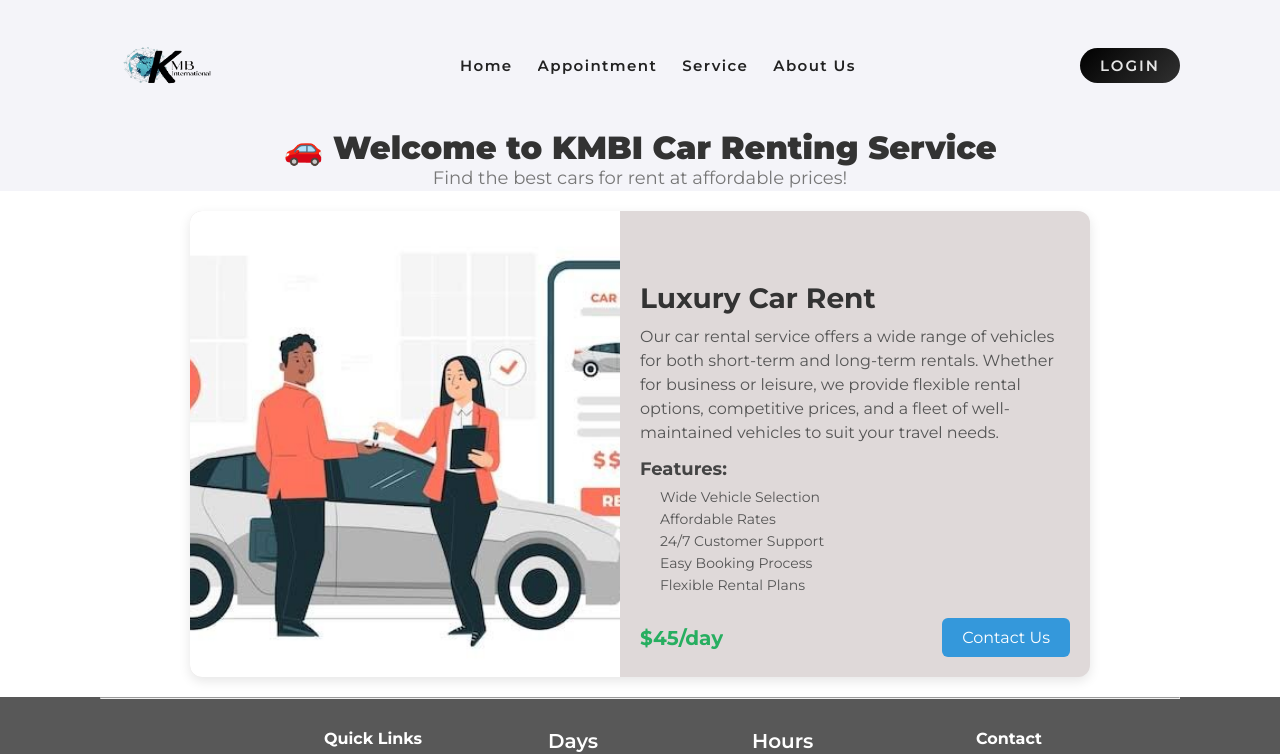
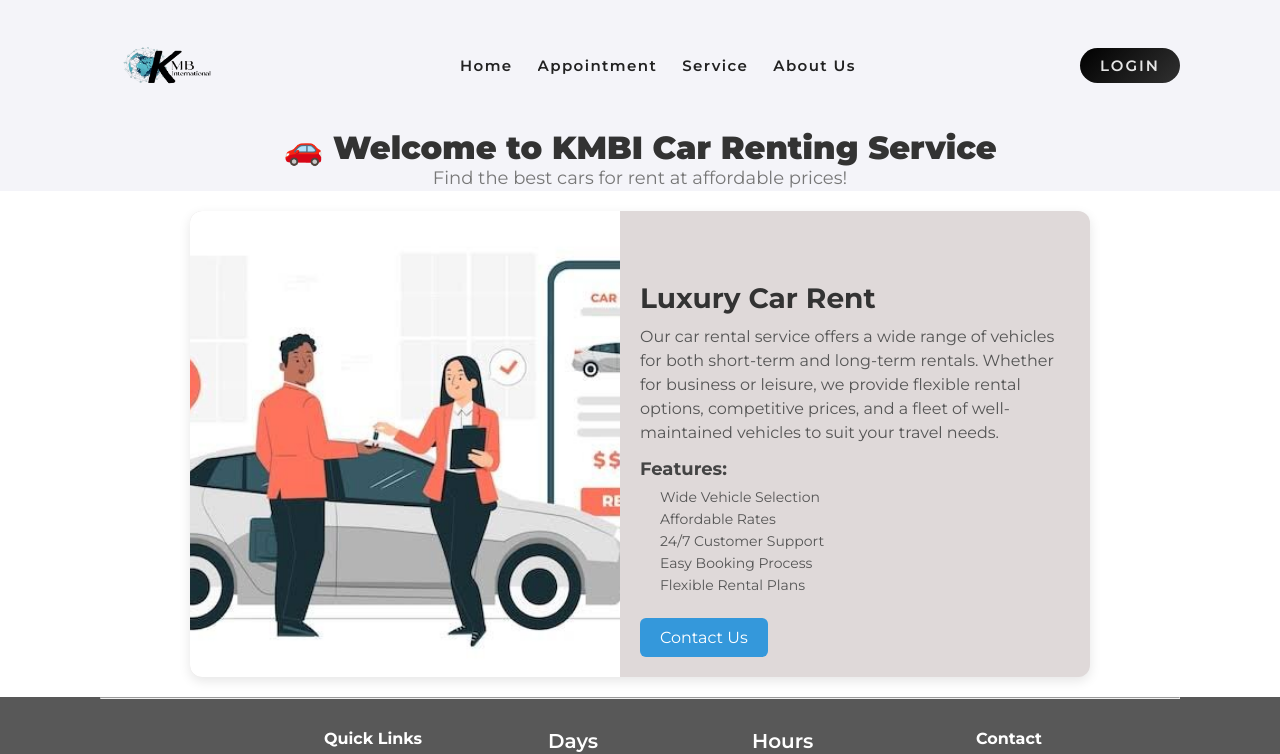
Before and after one commit to GMMemon875/KMB, a React (Vite) app: page /car-rent in a window 1280 px wide. Shown: the top 754 px of the page. Built offline with nearby package versions, Linux system fonts and the light colour scheme; no server answers.

Commit message:
Correction Some Spelling Mistake

```diff
--- a/src/Pages/CarRent.jsx
+++ b/src/Pages/CarRent.jsx
@@ -45,7 +45,7 @@
 
             {/* Footer Section */}
             <div className="car-footer">
-              <span className="car-price">$45/day</span>
+              {/* <span className="car-price">$45/day</span> */}
               <button
                 className="book-now-btn"
                 onClick={() => navigate(`/Appointment`)}
--- a/src/Pages/Consttruction.jsx
+++ b/src/Pages/Consttruction.jsx
@@ -48,7 +48,7 @@
 
             {/* Footer Section */}
             <div className="car-footer">
-              <span className="car-price">$45/day</span>
+              {/* <span className="car-price">$45/day</span> */}
               <button
                 className="book-now-btn"
                 onClick={() => navigate(`/Appointment`)}
--- a/src/Pages/Corton.jsx
+++ b/src/Pages/Corton.jsx
@@ -44,7 +44,7 @@
 
             {/* Footer Section */}
             <div className="car-footer">
-              <span className="car-price">$45/day</span>
+              {/* <span className="car-price">$45/day</span> */}
               <button
                 className="book-now-btn"
                 onClick={() => navigate(`/Appointment`)}
--- a/src/Pages/Export.jsx
+++ b/src/Pages/Export.jsx
@@ -49,7 +49,7 @@
 
             {/* Footer Section */}
             <div className="car-footer">
-              <span className="car-price">$45/day</span>
+              {/* <span className="car-price">$45/day</span> */}
               <button
                 className="book-now-btn"
                 onClick={() => navigate(`/Appointment`)}
--- a/src/Pages/GFS.jsx
+++ b/src/Pages/GFS.jsx
@@ -44,7 +44,7 @@
 
             {/* Footer Section */}
             <div className="car-footer">
-              <span className="car-price">$45/day</span>
+              {/* <span className="car-price">$45/day</span> */}
               <button
                 className="book-now-btn"
                 onClick={() => navigate(`/Appointment`)}
--- a/src/Pages/General.jsx
+++ b/src/Pages/General.jsx
@@ -49,7 +49,7 @@
 
             {/* Footer Section */}
             <div className="car-footer">
-              <span className="car-price">$45/day</span>
+              {/* <span className="car-price">$45/day</span> */}
               <button
                 className="book-now-btn"
                 onClick={() => navigate(`/Appointment`)}
--- a/src/Pages/HostelRent.jsx
+++ b/src/Pages/HostelRent.jsx
@@ -49,7 +49,7 @@
 
             {/* Footer Section */}
             <div className="car-footer">
-              <span className="car-price">$45/day</span>
+              {/* <span className="car-price">$45/day</span> */}
               <button
                 className="book-now-btn"
                 onClick={() => navigate(`/Appointment`)}
--- a/src/Pages/NewsChannal.jsx
+++ b/src/Pages/NewsChannal.jsx
@@ -49,7 +49,7 @@
 
             {/* Footer Section */}
             <div className="car-footer">
-              <span className="car-price">$45/day</span>
+              {/* <span className="car-price">$45/day</span> */}
               <button
                 className="book-now-btn"
                 onClick={() => navigate(`/Appointment`)}
--- a/src/Pages/UiUx.jsx
+++ b/src/Pages/UiUx.jsx
@@ -45,7 +45,7 @@
 
             {/* Footer Section */}
             <div className="car-footer">
-              <span className="car-price">$45/day</span>
+              {/* <span className="car-price">$45/day</span> */}
               <button
                 className="book-now-btn"
                 onClick={() => navigate(`/Appointment`)}
--- a/src/Pages/WebDev.jsx
+++ b/src/Pages/WebDev.jsx
@@ -49,7 +49,7 @@
 
             {/* Footer Section */}
             <div className="car-footer">
-              <span className="car-price">$45/day</span>
+              {/* <span className="car-price">$45/day</span> */}
               <button
                 className="book-now-btn"
                 onClick={() => navigate(`/Appointment`)}
--- a/src/componants/Department.jsx
+++ b/src/componants/Department.jsx
@@ -19,7 +19,7 @@
       path: "/web-development",
     },
     {
-      name: "CARTON ANIMATION",
+      name: "CARTOON ANIMATION",
       imageUrl: "/Depart/carton.jpg",
       path: "/cartoon-animation",
     },
@@ -34,7 +34,7 @@
       path: "/general",
     },
     {
-      name: "Social AND MARKETING",
+      name: "SOCIAL MEDIA MARKETING",
       imageUrl: "/Depart/Social.jpg",
       path: "/gfs-building ",
     },
```
